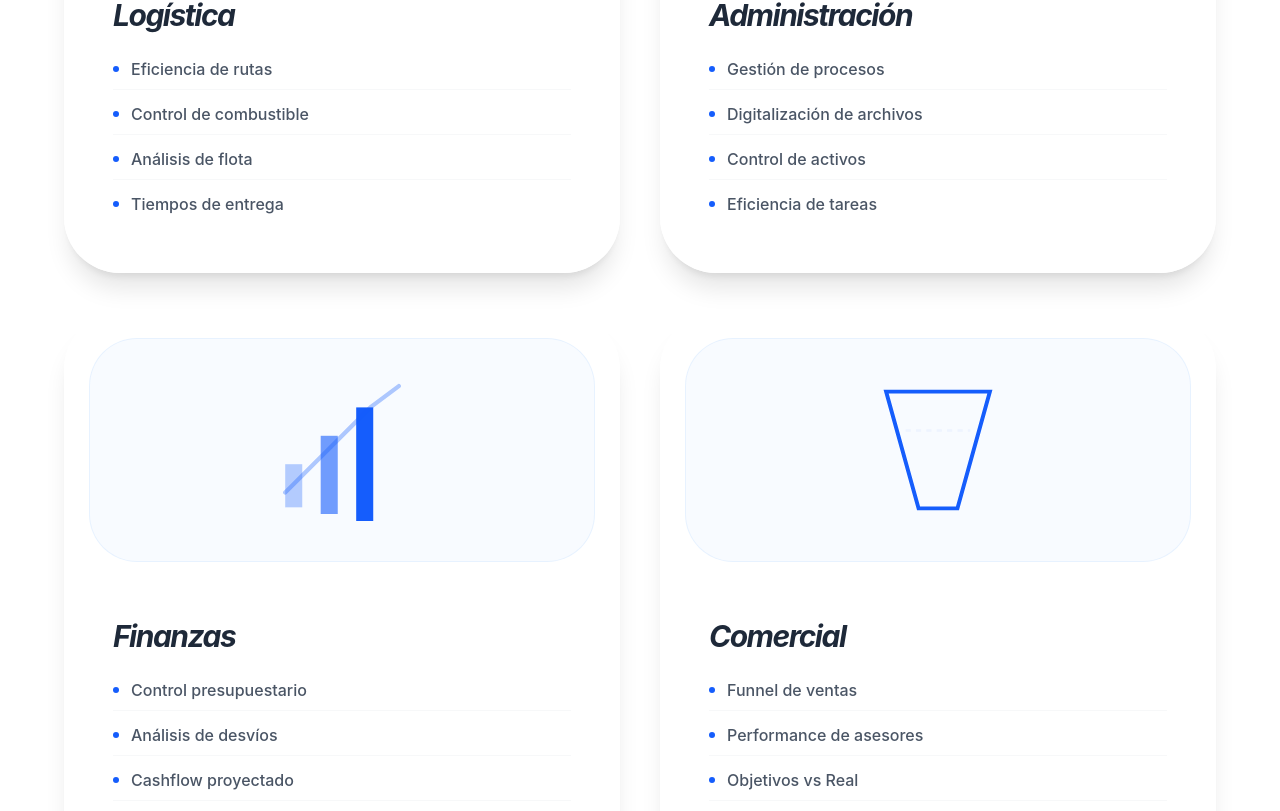
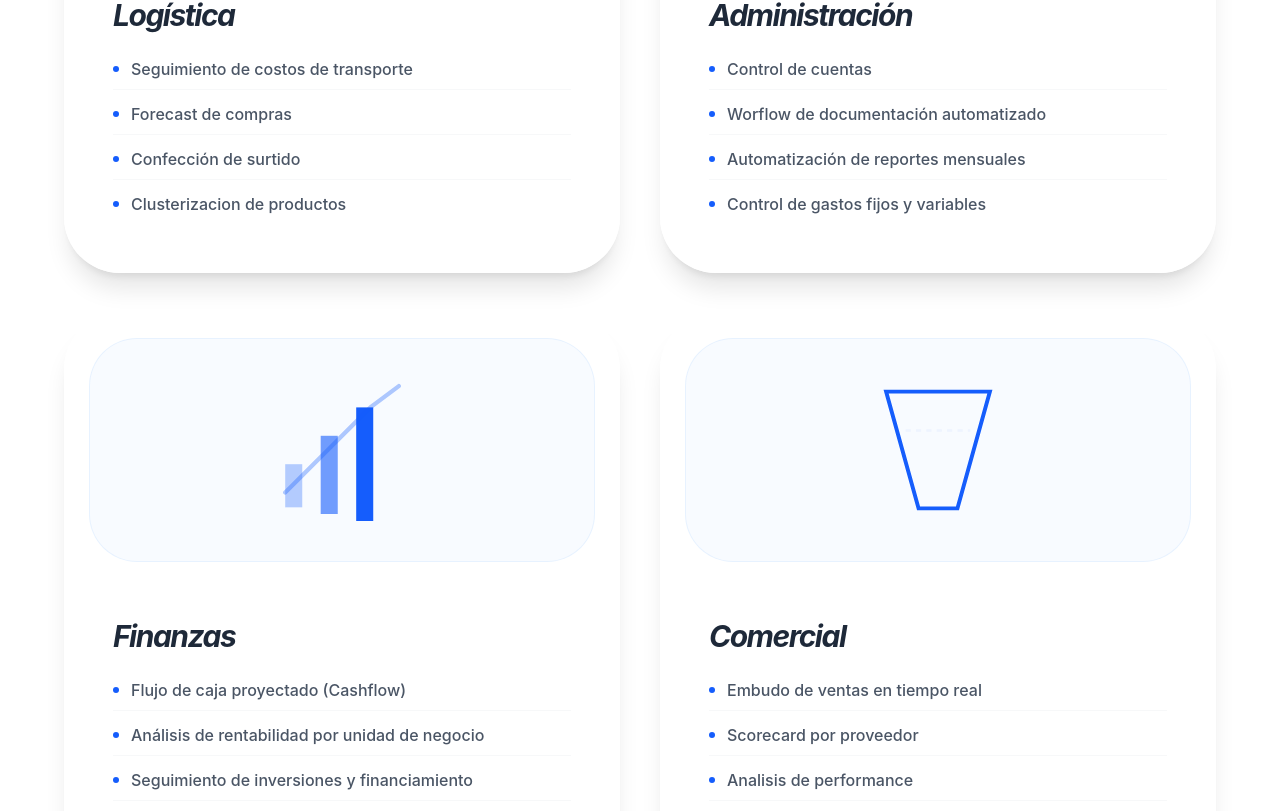
Before and after one commit to ich-datos/ichdatos-landing-vercel, a Next.js app: page /que-hacemos in a window 1280 px wide. Shown: the part 969-1780 px from the top of the page. Built offline with nearby package versions, Linux system fonts and the light colour scheme.

Commit message:
Cambios contenidos pagina que hacemos 14-4

```diff
--- a/src/app/components/Hero.tsx
+++ b/src/app/components/Hero.tsx
@@ -109,19 +109,16 @@ export default function Hero() {
         </div>
       )}
 
-      {/* NAVBAR UNIFICADA */}
       <nav className="fixed top-0 w-full z-[100] bg-white/95 backdrop-blur-md border-b border-gray-100 px-4 md:px-16 py-3 md:py-4 flex flex-wrap justify-between items-center gap-y-3">
-        {/* LOGO ICH CON MÁS JERARQUÍA */}
         <Image
           src="/logo ich (1).svg"
           alt="ICH Logo"
-          width={85} // Aumentado para mayor jerarquía
-          height={42} // Ajustado proporcionalmente
+          width={85}
+          height={42}
           className="cursor-pointer"
           onClick={() => router.push('/')}
         />
 
-        {/* Menú con Tipografía Unificada: Todas Mayúsculas, mismo tracking y tamaño */}
         <div className="flex gap-4 md:gap-10 items-center text-[8px] md:text-[10px] font-bold tracking-[0.2em] text-gray-500 uppercase order-3 w-full justify-center md:w-auto md:order-2">
           <button onClick={() => router.push('/que-hacemos')} className="hover:text-blue-600 transition-colors uppercase">¿QUÉ HACEMOS?</button>
           <a href="#quienes-somos" className="hover:text-blue-600 transition-colors uppercase hidden sm:block">¿QUIÉNES SOMOS?</a>
@@ -215,24 +212,6 @@ export default function Hero() {
           </div>
         </section>
 
-        {/* METODOLOGÍA */}
-        <section className="py-20 md:py-32 bg-gray-50 px-6 border-t border-gray-200">
-          <div className="max-w-7xl mx-auto grid grid-cols-2 md:grid-cols-4 gap-8 md:gap-12 text-center">
-            {[
-              { n: "Relevamiento", c: "Identificación de procesos clave." },
-              { n: "Diagnóstico", c: "Detección de oportunidades." },
-              { n: "Objetivos", c: "Plan estructurado de negocio." },
-              { n: "Capacitación", c: "Garantía de autonomía total." }
-            ].map((step, i) => (
-              <div key={i} className="space-y-3">
-                <div className="text-blue-600 font-bold text-lg italic">/0{i+1}</div>
-                <h5 className="font-bold text-xs md:text-lg uppercase text-gray-900 tracking-tighter">{step.n}</h5>
-                <p className="text-gray-500 text-[10px] md:text-sm leading-relaxed">{step.c}</p>
-              </div>
-            ))}
-          </div>
-        </section>
-
         <footer className="py-20 bg-slate-900 text-center flex flex-col items-center border-t border-slate-800">
           <div className="grayscale invert opacity-50 mb-8">
             <Image src="/logo ich (1).svg" alt="ICH" width={70} height={35} className="mx-auto" />
--- a/src/app/que-hacemos/page.tsx
+++ b/src/app/que-hacemos/page.tsx
@@ -72,25 +72,40 @@ export default function QueHacemos() {
   }, []);
 
   const sectores = [
-    { title: "Logística", icon: <LogisticaIcon />, items: ["Eficiencia de rutas", "Control de combustible", "Análisis de flota", "Tiempos de entrega"] },
-    { title: "Administración", icon: <AdministracionIcon />, items: ["Gestión de procesos", "Digitalización de archivos", "Control de activos", "Eficiencia de tareas"] },
-    { title: "Finanzas", icon: <FinanzasIcon />, items: ["Control presupuestario", "Análisis de desvíos", "Cashflow proyectado", "Rentabilidad por unidad"] },
-    { title: "Comercial", icon: <ComercialIcon />, items: ["Funnel de ventas", "Performance de asesores", "Objetivos vs Real", "Análisis de mercado"] },
+    {
+      title: "Logística",
+      icon: <LogisticaIcon />,
+      items: ["Seguimiento de costos de transporte", "Forecast de compras", "Confección de surtido", "Clusterizacion de productos"]
+    },
+    {
+      title: "Administración",
+      icon: <AdministracionIcon />,
+      items: ["Control de cuentas", "Worflow de documentación automatizado", "Automatización de reportes mensuales", "Control de gastos fijos y variables"]
+    },
+    {
+      title: "Finanzas",
+      icon: <FinanzasIcon />,
+      items: ["Flujo de caja proyectado (Cashflow)", "Análisis de rentabilidad por unidad de negocio", "Seguimiento de inversiones y financiamiento", "Control de desvíos presupuestarios"]
+    },
+    {
+      title: "Comercial",
+      icon: <ComercialIcon />,
+      items: ["Embudo de ventas en tiempo real", "Scorecard por proveedor", "Analisis de performance", "Seguimiento de objetivos comerciales"]
+    },
   ];
 
   return (
-    <main className="min-h-screen relative bg-white overflow-x-hiddenselection:bg-blue-100 ">
+    <main className="min-h-screen relative bg-white overflow-x-hidden selection:bg-blue-100">
       <motion.div style={{ y: yBg }} className="fixed inset-0 z-0 opacity-[0.12] pointer-events-none">
         <Image src="/hero-2.jpg" alt="Background" fill className="object-cover" priority />
       </motion.div>
 
-      {/* NAVBAR UNIFICADA CON EL HOME Y LOGO GRANDE */}
       <nav className="p-4 md:px-16 flex flex-wrap justify-between items-center border-b border-gray-100 sticky top-0 bg-white/95 backdrop-blur-lg z-[100] gap-y-3">
         <Image
           src="/logo ich (1).svg"
           alt="ICH"
-          width={85} // Aumentado para mayor jerarquía
-          height={42} // Ajustado proporcionalmente
+          width={85}
+          height={42}
           className="cursor-pointer"
           onClick={() => router.push('/')}
         />
@@ -101,7 +116,6 @@ export default function QueHacemos() {
         <button onClick={() => router.push('/agendar')} className="bg-blue-600 text-white text-[8px] md:text-[10px] px-5 py-2 rounded-full font-bold order-2 md:order-3 tracking-widest uppercase">AGENDAR</button>
       </nav>
 
-      {/* MANIFIESTO COMPLETO */}
       <section className="py-20 px-6 md:px-16 bg-slate-900/95 text-white flex justify-center relative z-10">
         <div className="max-w-4xl text-center">
           <motion.p initial={{ opacity: 0 }} animate={{ opacity: 1 }} className="text-sm md:text-lg font-light leading-relaxed tracking-wide text-slate-300 italic px-2">
@@ -111,10 +125,9 @@ export default function QueHacemos() {
         </div>
       </section>
 
-      {/* SECCIÓN MÓDULOS */}
       <section className="py-16 md:py-24 px-4 md:px-16 max-w-7xl mx-auto relative z-10 bg-transparent">
         <div className="mb-12 text-center min-h-[3em] flex flex-col items-center justify-center">
-          <h2 className="text-2xl md:text-4xl font-bold tracking-tight uppercase text-gray-900 px-2 cursor-blink">
+          <h2 className="text-xl md:text-4xl font-bold tracking-tight uppercase text-gray-900 px-2 cursor-blink">
             {displayText}
           </h2>
           <div className="h-1 w-16 bg-blue-600 mt-6"></div>
```
